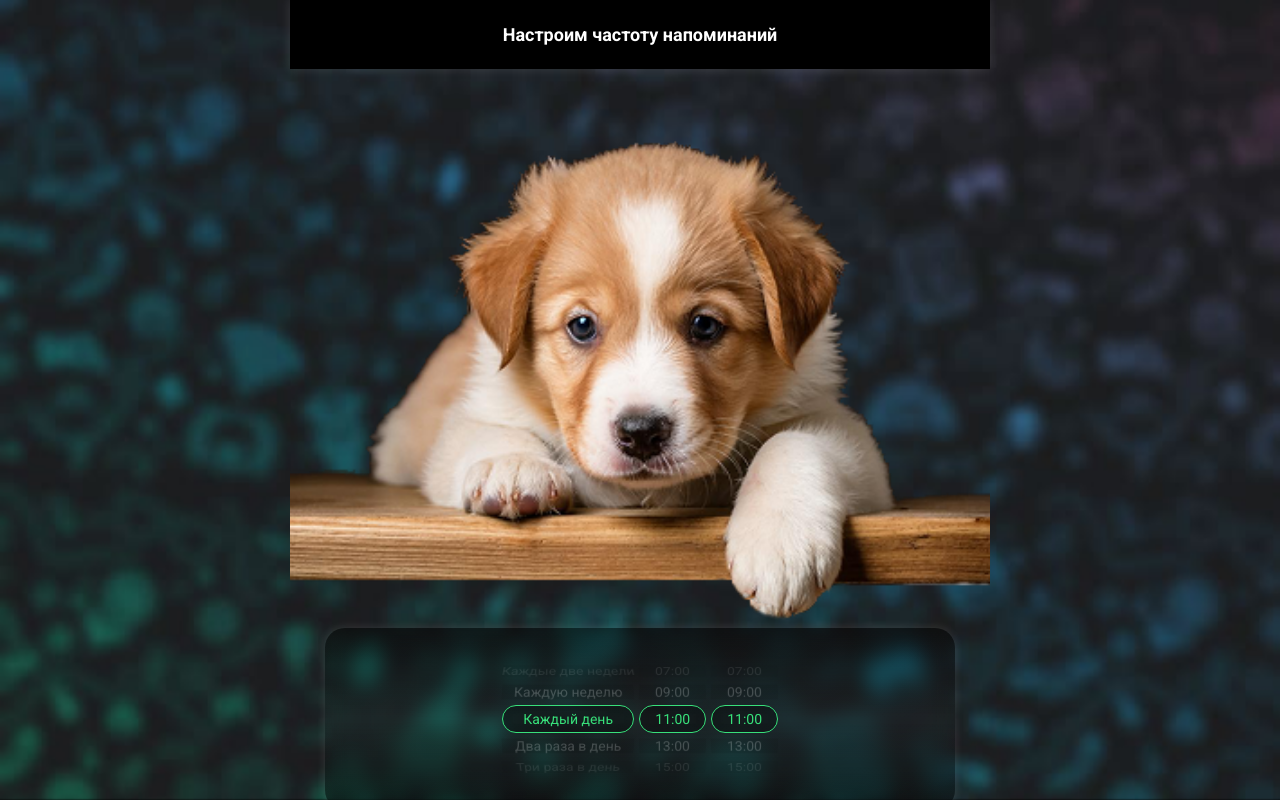
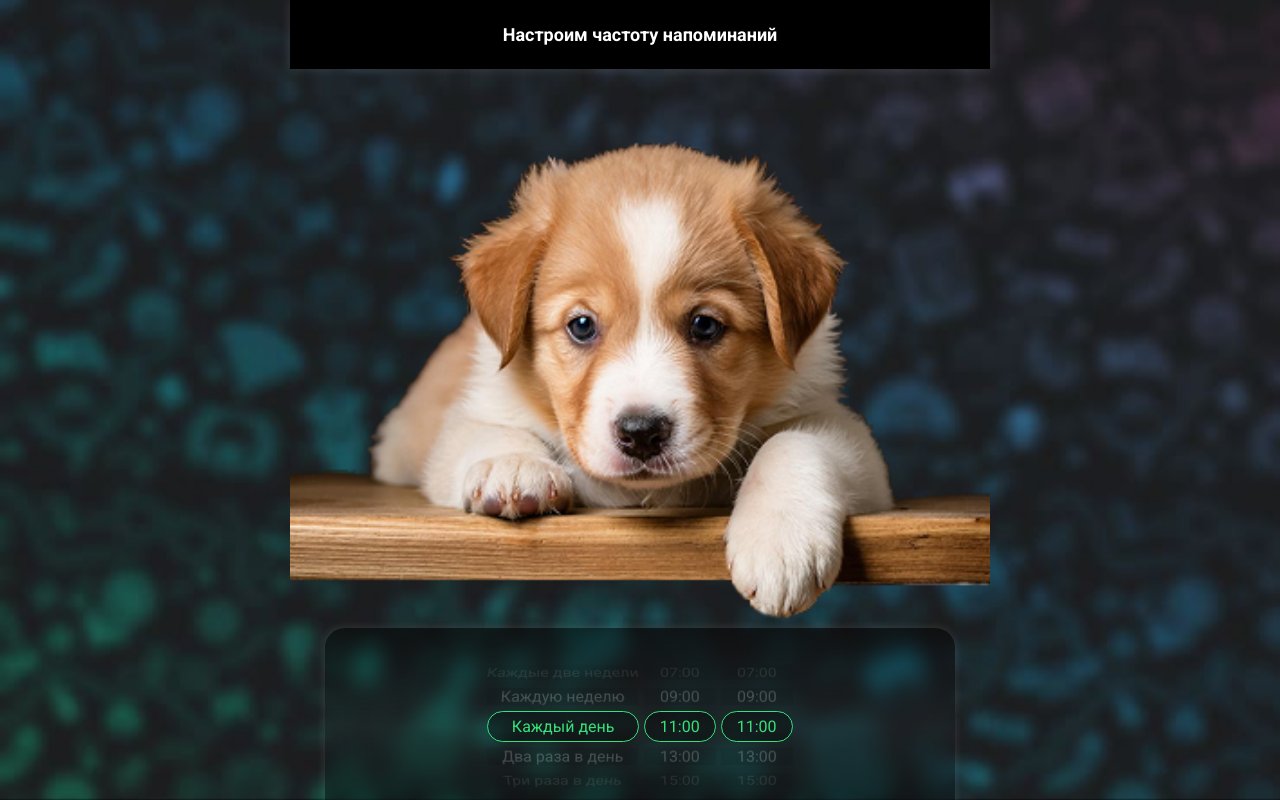
Before and after one commit to liakhim/my-vue2-project, a Vue app: page /settings in a window 1280 px wide. Built offline with nearby package versions, Linux system fonts and the light colour scheme; the HTML template or start-up script is replaced by a standard one.

Commit message:
list styles

```diff
--- a/src/components/AccountSettings.vue
+++ b/src/components/AccountSettings.vue
@@ -211,7 +211,7 @@ export default {
       }
       p {
         color: #fff;
-        font-size: 14px;
+        font-size: 16px;
         white-space: none;
       }
     }
```
